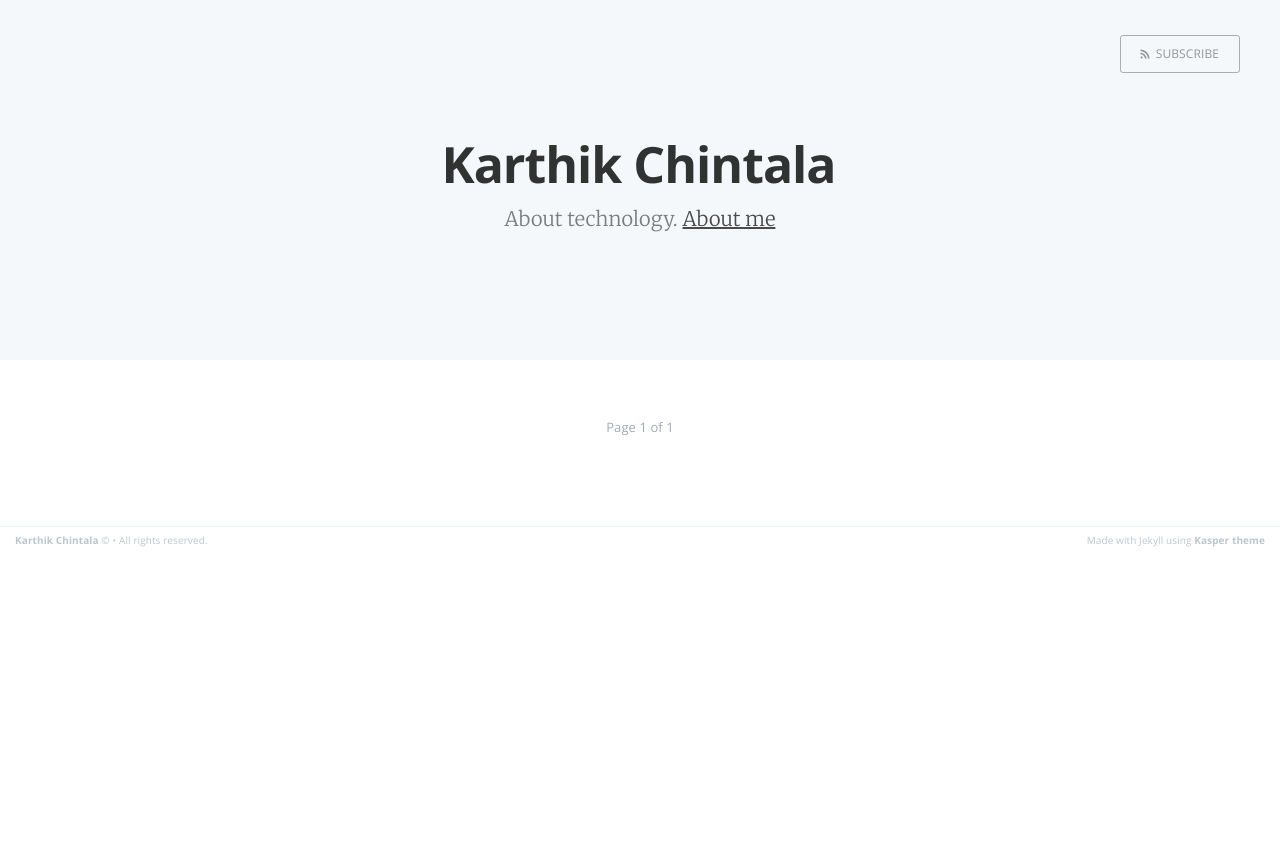
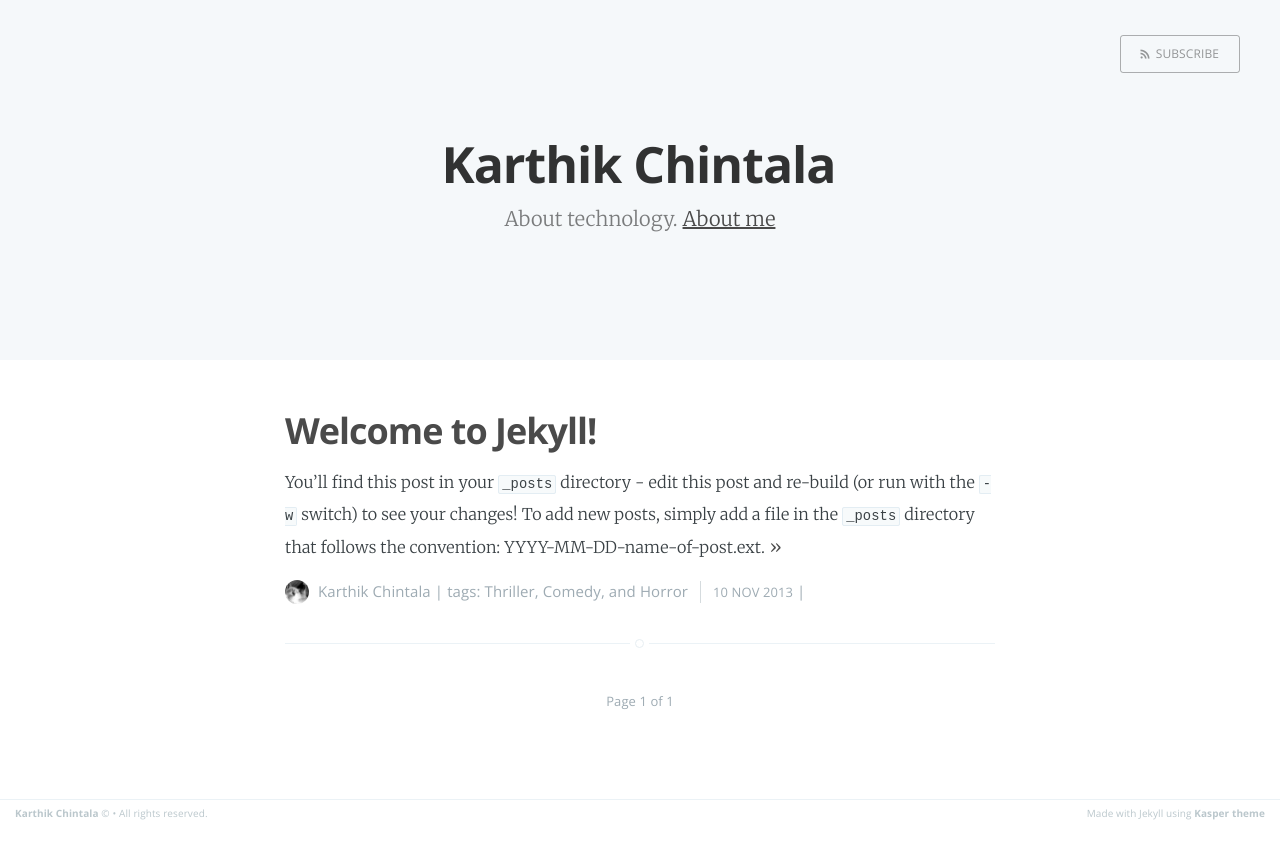
Before and after one commit to rosario/kasper, a Jekyll site: the page built from index.html, in a window 1280 px wide. Shown: the top 859 px of the page. Built offline with Jekyll 4.4.1, drawn with Linux system fonts in a browser that asks for light colours; Markdown is read by kramdown in place of the engine named in the settings; the list of posts is cut into pages by our own code; comment, search, counter and statistics services are not loaded; a file with an impossible date is left out.

Commit message:
added date

```diff
--- a/_posts/2013-11-10-welcome-to-jekyll.markdown
+++ b/_posts/2013-11-10-welcome-to-jekyll.markdown
@@ -1,10 +1,9 @@
 ---
 layout: post
 title: "Welcome to Jekyll!"
-date: {}
+date: 2013-11-10
 categories: Thriller Comedy Horror
 comments: true
-published: true
 ---
 
 
```
